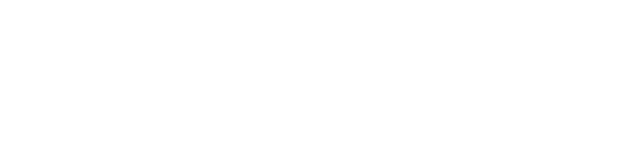
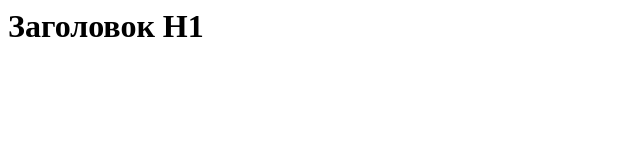
Before and after one commit to VolkovSec/Nerds, a plain HTML site: page index.html in a window 1280 px wide. Shown: the whole page, without its empty margins (0-640 px from the left). Drawn offline with Linux system fonts and the light colour scheme.

Commit message:
Создал заголовок H1
Создал заголовок. H1

```diff
--- a/index.html
+++ b/index.html
@@ -1,4 +1,5 @@
 <HTML>
     <head>
+        <H1>Заголовок H1 </H1>
     </head>
 </HTML>
```
